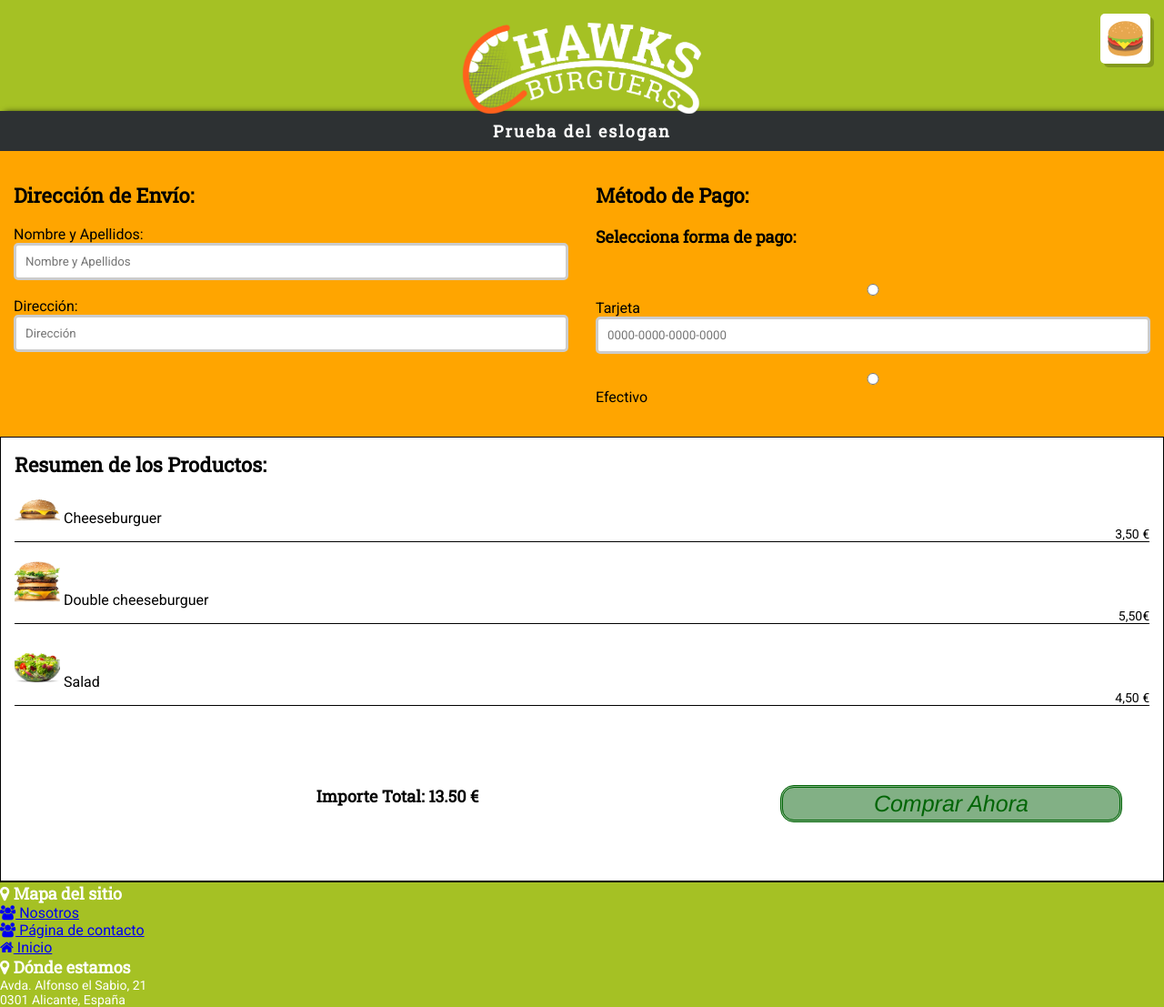
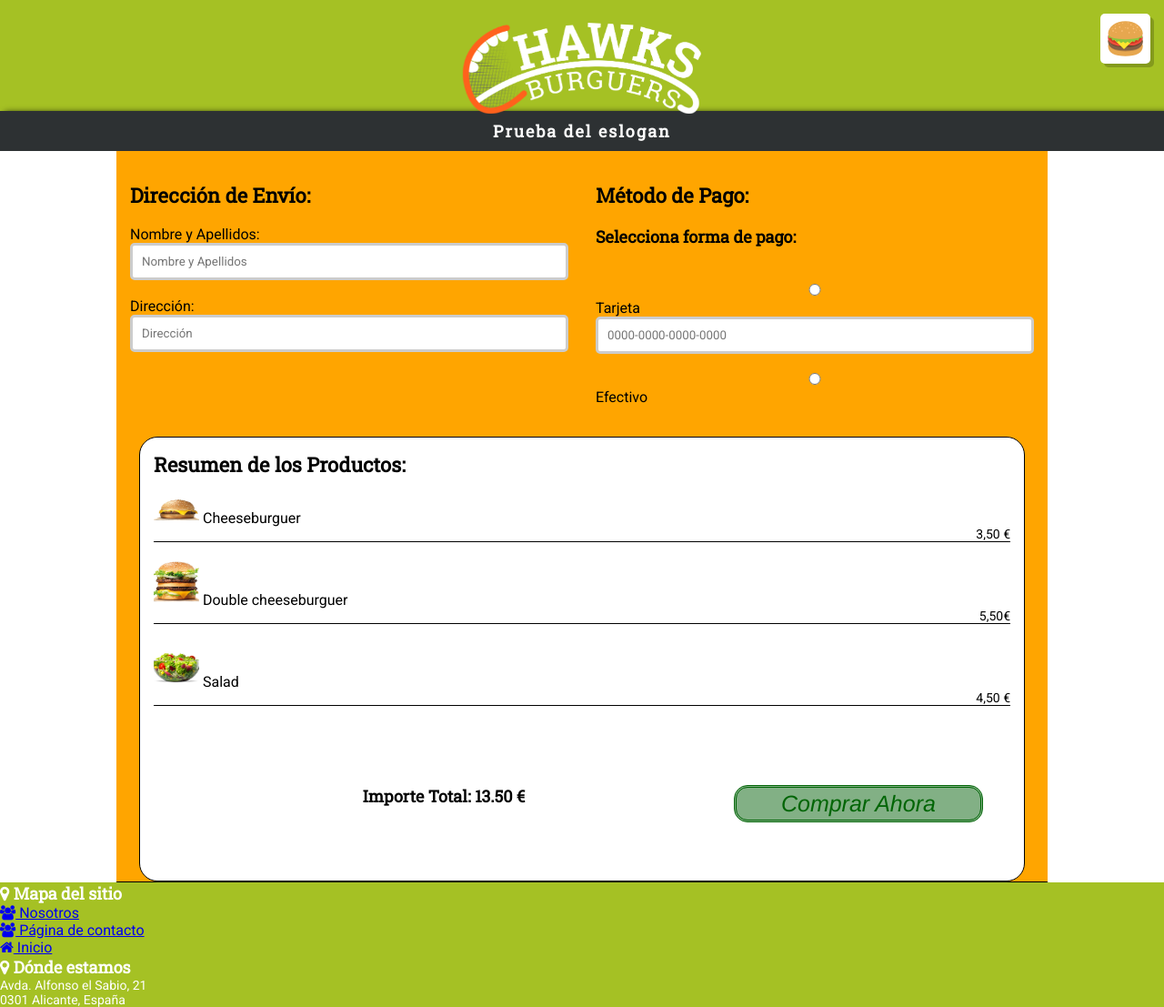
Before and after one commit to cArlitXs/HawksBurgers, a Jekyll site: the page built from resumencompra.html, in a window 1280 px wide and 1107 px high. Shown: the whole window at 91% size. Built offline with Jekyll 4.4.1, drawn with Linux system fonts in a browser that asks for light colours.

Commit message:
resumen compra terminada

```diff
--- a/css/alberto.css
+++ b/css/alberto.css
@@ -37,8 +37,8 @@
     height: 100%;
     width: 100%;
     border:1px solid black;
-    /*margin:5%;*/
     background-color: white;
+    border-radius: 20px;
 }
 #compra{
     text-align: center;
--- a/resumencompra.html
+++ b/resumencompra.html
@@ -4,7 +4,7 @@ title: Resumen
 permalink: /resumencompra
 ---
 
-
+<div class="container">
 	<div class="row" id="central">
 	<div id="datosMetodos"  >
 		<div id="direccion" class="col-s-6"  style="padding: 15px;" >
@@ -43,6 +43,7 @@ permalink: /resumencompra
 		</div>
 	</div>
 		<br>
+		<div style="padding: 25px;">
 			<div id="resumen" class="col-6">
 				<div id="pasos">
 				<h5>Resumen de los Productos:</h5>
@@ -95,3 +96,5 @@ permalink: /resumencompra
 					<br>
 				</div>
 			</div>
+		</div>
+	</div>
```
Lines whose indentation alone changed are shown as unchanged.
